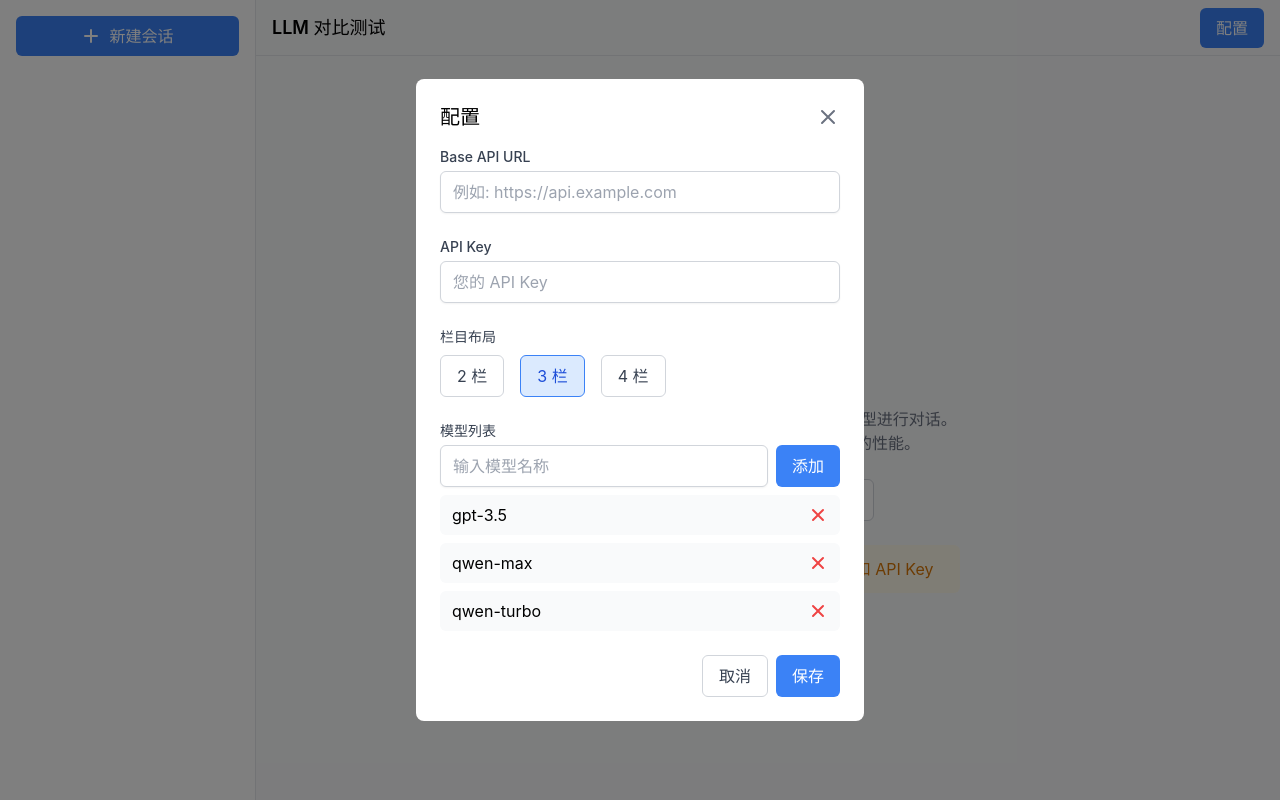
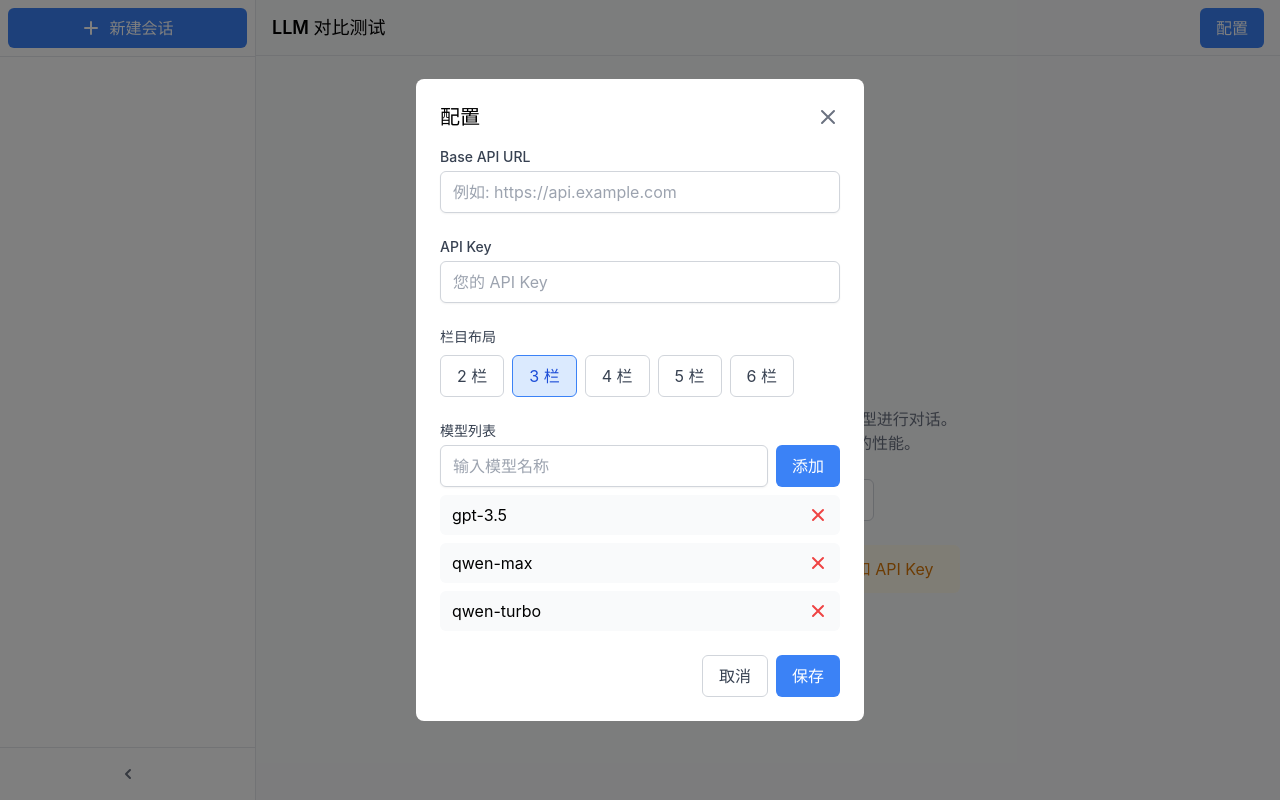
Before and after one commit to PrintNow/model-showdown-ui, a React (Vite) app: page / in a window 1280 px wide. Both pictures are taken after a click on the button "配置". Built offline with nearby package versions, Linux system fonts and the light colour scheme.

Commit message:
feat: 添加侧边栏折叠功能和布局扩展
1. 在 ChatLayout 和 ChatSidebar 组件中实现侧边栏折叠/展开功能
2. 新增侧边栏状态本地存储
3. 支持 5 栏和 6 栏布局选项
4. 优化侧边栏交互和响应式设计

```diff
--- a/src/components/ChatLayout.tsx
+++ b/src/components/ChatLayout.tsx
@@ -47,6 +47,17 @@ export const ChatLayout: React.FC = () => {
     const savedLayout = localStorage.getItem('layout');
     return savedLayout ? parseInt(savedLayout) : 3;
   });
+  const [sidebarCollapsed, setSidebarCollapsed] = useState<boolean>(() => {
+    const savedState = localStorage.getItem('sidebarCollapsed');
+    return savedState ? JSON.parse(savedState) : false;
+  });
+
+  // 切换侧边栏状态
+  const toggleSidebar = () => {
+    const newState = !sidebarCollapsed;
+    setSidebarCollapsed(newState);
+    localStorage.setItem('sidebarCollapsed', JSON.stringify(newState));
+  };
 
   // 生成唯一消息 ID
   const generateMessageId = () => {
@@ -294,13 +305,15 @@ export const ChatLayout: React.FC = () => {
   return (
     <div className="h-screen flex bg-gray-50">
       {/* 左侧会话列表 */}
-      <div className="w-64 border-r border-gray-200 bg-white">
+      <div className={`${sidebarCollapsed ? 'w-16' : 'w-64'} border-r border-gray-200 bg-white transition-all duration-300 ease-in-out flex-shrink-0`}>
         <ChatSidebar
           chats={chats}
           activeChat={activeChat}
           onSelectChat={setActiveChat}
           onNewChat={handleNewChat}
           onDeleteChat={handleDeleteChat}
+          collapsed={sidebarCollapsed}
+          onToggleCollapse={toggleSidebar}
         />
       </div>
 
@@ -349,7 +362,9 @@ export const ChatLayout: React.FC = () => {
               <div className={`h-full grid gap-4 p-4 ${
                 layout === 2 ? 'grid-cols-2' :
                 layout === 3 ? 'grid-cols-3' :
-                layout === 4 ? 'grid-cols-4' : 'grid-cols-3'
+                layout === 4 ? 'grid-cols-4' :
+                layout === 5 ? 'grid-cols-5' :
+                layout === 6 ? 'grid-cols-6' : 'grid-cols-3'
               }`}>
                 {models.map((model) => (
                   <ModelCard
--- a/src/components/ChatSidebar.tsx
+++ b/src/components/ChatSidebar.tsx
@@ -7,6 +7,8 @@ interface ChatSidebarProps {
   onSelectChat: (chatId: string) => void;
   onNewChat: () => void;
   onDeleteChat: (chatId: string) => void;
+  collapsed: boolean;
+  onToggleCollapse: () => void;
 }
 
 export const ChatSidebar: React.FC<ChatSidebarProps> = ({
@@ -15,14 +17,21 @@ export const ChatSidebar: React.FC<ChatSidebarProps> = ({
   onSelectChat,
   onNewChat,
   onDeleteChat,
+  collapsed,
+  onToggleCollapse,
 }) => {
   return (
     <div className="h-full flex flex-col">
       {/* 顶部新建按钮 */}
-      <div className="p-4">
+      <div className="p-2 border-b border-gray-200">
         <button
           onClick={onNewChat}
-          className="w-full py-2 px-4 bg-blue-500 text-white rounded-md hover:bg-blue-600 flex items-center justify-center gap-2"
+          className={`${
+            collapsed
+              ? 'w-10 h-10 p-0 rounded-full'
+              : 'w-full py-2 px-4 rounded-md'
+          } bg-blue-500 text-white hover:bg-blue-600 flex items-center justify-center`}
+          title="新建会话"
         >
           <svg
             xmlns="http://www.w3.org/2000/svg"
@@ -36,7 +45,7 @@ export const ChatSidebar: React.FC<ChatSidebarProps> = ({
               clipRule="evenodd"
             />
           </svg>
-          新建会话
+          {!collapsed && <span className="ml-2">新建会话</span>}
         </button>
       </div>
 
@@ -51,19 +60,31 @@ export const ChatSidebar: React.FC<ChatSidebarProps> = ({
           >
             <button
               onClick={() => onSelectChat(chat.id)}
-              className="w-full text-left px-4 py-3 flex items-center gap-3"
+              className={`w-full text-left ${
+                collapsed ? 'px-2 py-3 flex justify-center' : 'px-4 py-3 flex items-center gap-3'
+              }`}
+              title={collapsed ? chat.title : undefined}
             >
+              {collapsed ? (
+                <div className="w-8 h-8 rounded-full bg-blue-100 text-blue-600 flex items-center justify-center font-medium">
+                  {chat.title.charAt(0)}
+                </div>
+              ) : (
                 <div className="flex-1 min-w-0">
                   <div className="font-medium truncate">{chat.title}</div>
                   <div className="text-sm text-gray-500">
                     {new Date(chat.createdAt).toLocaleDateString()}
                   </div>
                 </div>
+              )}
+              {!collapsed && (
                 <div className="text-xs text-gray-400">
                   {chat.messages.length} 条消息
                 </div>
+              )}
             </button>
             {/* 删除按钮 */}
+            {!collapsed && (
               <button
                 onClick={(e) => {
                   e.stopPropagation();
@@ -84,8 +105,39 @@ export const ChatSidebar: React.FC<ChatSidebarProps> = ({
                   />
                 </svg>
               </button>
+            )}
           </div>
         ))}
+      </div>
+
+      {/* 底部收缩/展开按钮 */}
+      <div className="border-t border-gray-200 p-2 flex justify-center">
+        <button
+          onClick={onToggleCollapse}
+          className="block w-full text-gray-500 hover:text-gray-700 p-2 rounded-md hover:bg-gray-100 flex items-center justify-center"
+          title={collapsed ? "展开侧边栏" : "收起侧边栏"}
+        >
+          <svg
+            xmlns="http://www.w3.org/2000/svg"
+            className="h-5 w-5"
+            viewBox="0 0 20 20"
+            fill="currentColor"
+          >
+            {collapsed ? (
+              <path
+                fillRule="evenodd"
+                d="M7.293 14.707a1 1 0 010-1.414L10.586 10 7.293 6.707a1 1 0 011.414-1.414l4 4a1 1 0 010 1.414l-4 4a1 1 0 01-1.414 0z"
+                clipRule="evenodd"
+              />
+            ) : (
+              <path
+                fillRule="evenodd"
+                d="M12.707 5.293a1 1 0 010 1.414L9.414 10l3.293 3.293a1 1 0 01-1.414 1.414l-4-4a1 1 0 010-1.414l4-4a1 1 0 011.414 0z"
+                clipRule="evenodd"
+              />
+            )}
+          </svg>
+        </button>
       </div>
     </div>
   );
--- a/src/components/ConfigModal.tsx
+++ b/src/components/ConfigModal.tsx
@@ -77,7 +77,7 @@ export const ConfigModal: React.FC<ConfigModalProps> = ({
           <label className="block text-sm font-medium text-gray-700 mb-2">
             栏目布局
           </label>
-          <div className="flex space-x-4">
+          <div className="flex flex-wrap gap-2">
             <button
               type="button"
               onClick={() => setLayout(2)}
@@ -110,6 +110,28 @@ export const ConfigModal: React.FC<ConfigModalProps> = ({
               }`}
             >
               4 栏
+            </button>
+            <button
+              type="button"
+              onClick={() => setLayout(5)}
+              className={`px-4 py-2 border rounded-md ${
+                layout === 5
+                  ? 'bg-blue-100 border-blue-500 text-blue-700'
+                  : 'border-gray-300 text-gray-700'
+              }`}
+            >
+              5 栏
+            </button>
+            <button
+              type="button"
+              onClick={() => setLayout(6)}
+              className={`px-4 py-2 border rounded-md ${
+                layout === 6
+                  ? 'bg-blue-100 border-blue-500 text-blue-700'
+                  : 'border-gray-300 text-gray-700'
+              }`}
+            >
+              6 栏
             </button>
           </div>
         </div>
```
Lines whose indentation alone changed are shown as unchanged.
